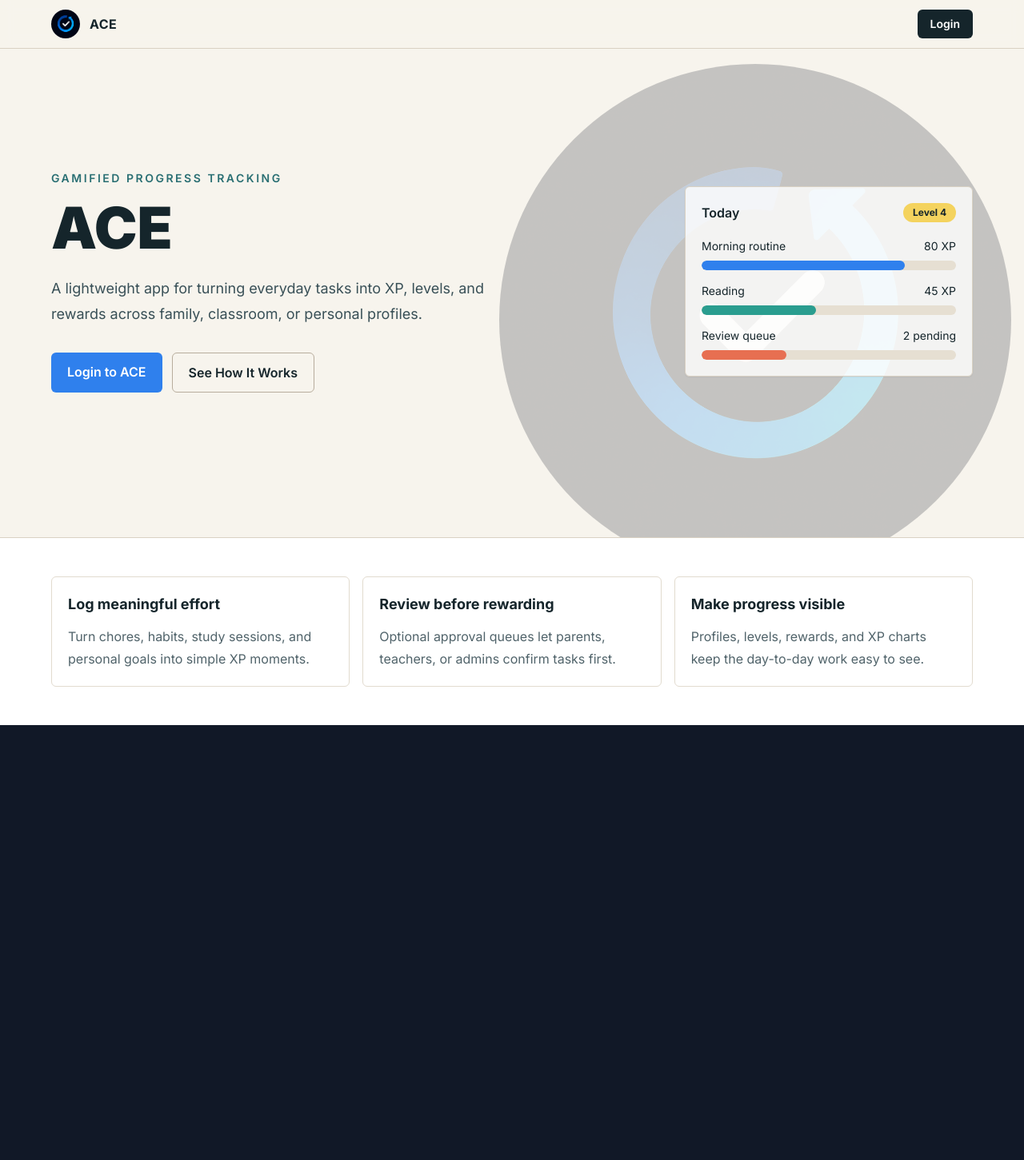
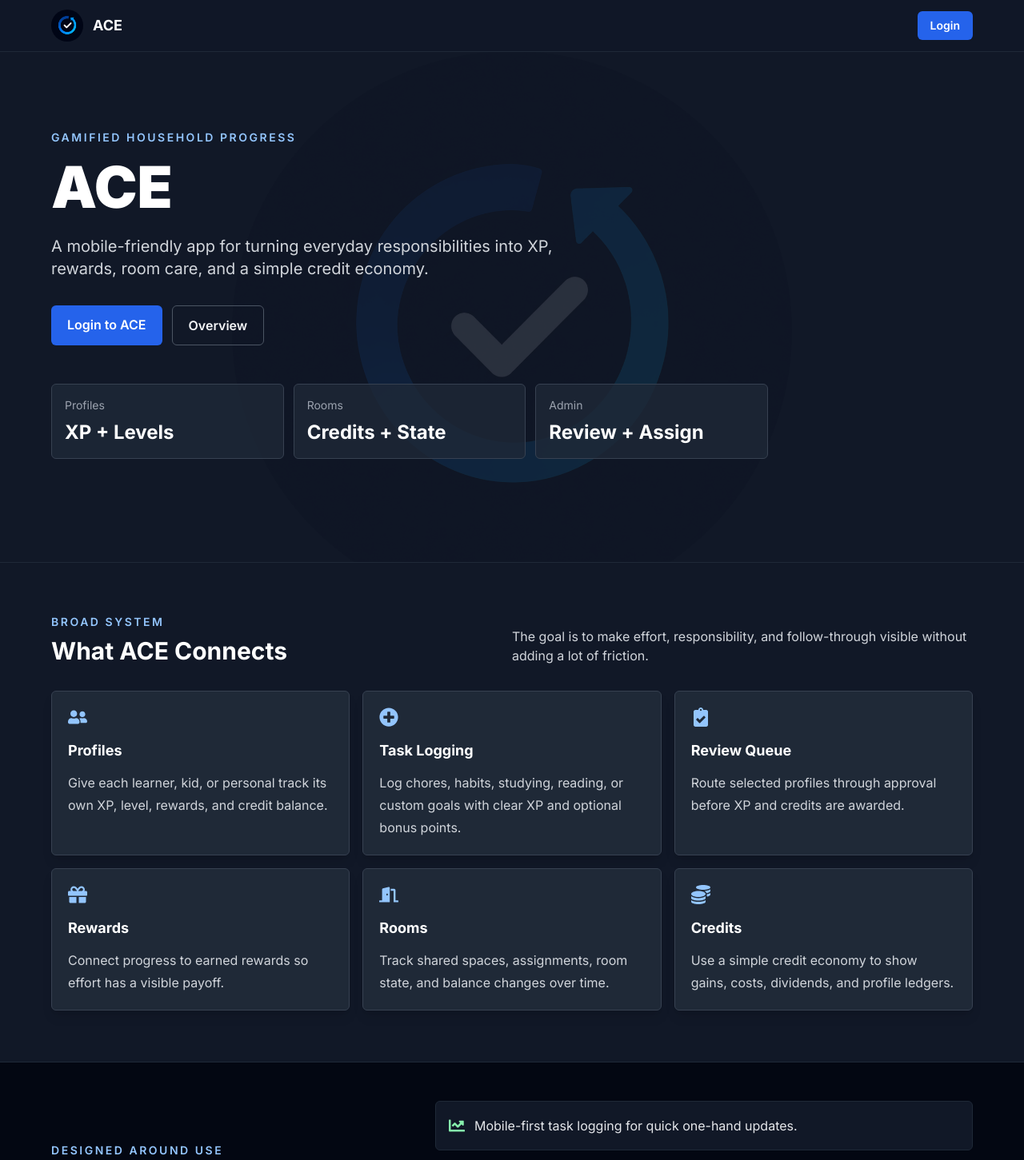
Before and after one commit to DanPace725/ace, a Next.js app: page / in a window 1280 px wide. Shown: the top 1451 px of the page at 80% size. Before the commit the page ends 907 px from the top, so only its background shows below. Built offline with nearby package versions, Linux system fonts and the light colour scheme; no server answers.

Commit message:
landing page update

```diff
--- a/app/page.tsx
+++ b/app/page.tsx
@@ -1,40 +1,66 @@
 import Image from 'next/image'
 import Link from 'next/link'
+import { FaChartLine, FaClipboardCheck, FaCoins, FaDoorOpen, FaGift, FaPlusCircle, FaUserFriends } from 'react-icons/fa'
 
-const highlights = [
+const featureGroups = [
   {
-    title: 'Log meaningful effort',
-    body: 'Turn chores, habits, study sessions, and personal goals into simple XP moments.',
+    title: 'Profiles',
+    body: 'Give each learner, kid, or personal track its own XP, level, rewards, and credit balance.',
+    icon: FaUserFriends,
   },
   {
-    title: 'Review before rewarding',
-    body: 'Optional approval queues let parents, teachers, or admins confirm tasks first.',
+    title: 'Task Logging',
+    body: 'Log chores, habits, studying, reading, or custom goals with clear XP and optional bonus points.',
+    icon: FaPlusCircle,
   },
   {
-    title: 'Make progress visible',
-    body: 'Profiles, levels, rewards, and XP charts keep the day-to-day work easy to see.',
+    title: 'Review Queue',
+    body: 'Route selected profiles through approval before XP and credits are awarded.',
+    icon: FaClipboardCheck,
   },
+  {
+    title: 'Rewards',
+    body: 'Connect progress to earned rewards so effort has a visible payoff.',
+    icon: FaGift,
+  },
+  {
+    title: 'Rooms',
+    body: 'Track shared spaces, assignments, room state, and balance changes over time.',
+    icon: FaDoorOpen,
+  },
+  {
+    title: 'Credits',
+    body: 'Use a simple credit economy to show gains, costs, dividends, and profile ledgers.',
+    icon: FaCoins,
+  },
+]
+
+const principles = [
+  'Mobile-first task logging for quick one-hand updates.',
+  'Admin tools for managing profiles, tasks, rewards, rooms, and assignments.',
+  'Progress views that separate the selected profile from whole-house stats.',
+  'A conservative credit system that can grow with more household rules over time.',
 ]
 
 export default function Home() {
   return (
-    <div className="min-h-screen bg-[#f7f4ed] text-[#15252b]">
-      <header className="fixed inset-x-0 top-0 z-30 border-b border-[#d9d1c3] bg-[#f7f4ed]/95 px-4 py-3 backdrop-blur">
+    <div className="min-h-screen bg-gray-900 text-white">
+      <header className="fixed inset-x-0 top-0 z-40 border-b border-gray-800 bg-gray-900/95 px-4 py-3 backdrop-blur">
         <nav className="mx-auto flex max-w-6xl items-center justify-between">
-          <Link href="/" className="flex items-center gap-3 font-bold tracking-wide text-[#15252b]">
+          <Link href="/" className="flex items-center gap-3 font-bold text-white">
             <Image
               src="/logo2.png"
               alt=""
-              width={36}
-              height={36}
+              width={40}
+              height={40}
               className="rounded-full"
               priority
             />
-            ACE
+            <span className="text-lg">ACE</span>
           </Link>
           <Link
             href="/login"
-            className="rounded-md bg-[#15252b] px-4 py-2 text-sm font-semibold text-white transition hover:bg-[#264653] focus:outline-none focus:ring-2 focus:ring-[#2f80ed]"
+            className="rounded-md bg-blue-600 px-4 py-2 text-sm font-semibold text-white transition hover:bg-blue-500 focus:outline-none focus:ring-2 focus:ring-blue-400"
           >
             Login
           </Link>
@@ -42,87 +68,119 @@ export default function Home() {
       </header>
 
       <main>
-        <section className="relative isolate flex min-h-[84svh] items-center overflow-hidden px-4 pb-16 pt-24">
+        <section className="relative isolate flex min-h-[88svh] items-center overflow-hidden border-b border-gray-800 px-4 pb-16 pt-24">
           <Image
             src="/logo2.png"
             alt=""
-            width={640}
-            height={640}
-            className="pointer-events-none absolute -right-28 top-20 -z-10 w-[420px] rounded-full opacity-20 sm:right-4 sm:w-[560px] lg:w-[640px]"
+            width={760}
+            height={760}
+            className="pointer-events-none absolute left-1/2 top-20 -z-10 w-[560px] -translate-x-1/2 rounded-full opacity-10 sm:top-16 sm:w-[700px]"
             priority
           />
 
-          <div className="mx-auto grid w-full max-w-6xl gap-10 lg:grid-cols-[1fr_360px] lg:items-center">
-            <div className="max-w-2xl">
-              <p className="mb-4 text-sm font-semibold uppercase tracking-[0.18em] text-[#2a6f73]">Gamified progress tracking</p>
-              <h1 className="text-5xl font-black leading-[0.98] text-[#15252b] sm:text-6xl lg:text-7xl">
+          <div className="mx-auto w-full max-w-6xl">
+            <div className="max-w-3xl">
+              <p className="mb-4 text-sm font-semibold uppercase tracking-[0.18em] text-blue-300">Gamified household progress</p>
+              <h1 className="text-5xl font-black leading-[1.02] text-white sm:text-6xl lg:text-7xl">
                 ACE
               </h1>
-              <p className="mt-6 max-w-xl text-lg leading-8 text-[#395057]">
-                A lightweight app for turning everyday tasks into XP, levels, and rewards across family, classroom, or personal profiles.
+              <p className="mt-6 max-w-2xl text-lg leading-8 text-gray-300 sm:text-xl">
+                A mobile-friendly app for turning everyday responsibilities into XP, rewards, room care, and a simple credit economy.
               </p>
               <div className="mt-8 flex flex-col gap-3 sm:flex-row">
                 <Link
                   href="/login"
-                  className="rounded-md bg-[#2f80ed] px-5 py-3 text-center font-semibold text-white transition hover:bg-[#2569c7] focus:outline-none focus:ring-2 focus:ring-[#2f80ed]"
+                  className="rounded-md bg-blue-600 px-5 py-3 text-center font-semibold text-white transition hover:bg-blue-500 focus:outline-none focus:ring-2 focus:ring-blue-400"
                 >
                   Login to ACE
                 </Link>
                 <Link
                   href="#overview"
-                  className="rounded-md border border-[#b8ad9d] px-5 py-3 text-center font-semibold text-[#15252b] transition hover:bg-white focus:outline-none focus:ring-2 focus:ring-[#2f80ed]"
+                  className="rounded-md border border-gray-600 px-5 py-3 text-center font-semibold text-gray-100 transition hover:bg-gray-800 focus:outline-none focus:ring-2 focus:ring-blue-400"
                 >
-                  See How It Works
+                  Overview
                 </Link>
               </div>
             </div>
 
-            <div className="rounded-md border border-[#d9d1c3] bg-white/80 p-5 shadow-sm">
-              <div className="mb-5 flex items-center justify-between">
-                <span className="font-semibold text-[#15252b]">Today</span>
-                <span className="rounded-full bg-[#f4d35e] px-3 py-1 text-xs font-bold text-[#15252b]">Level 4</span>
+            <div className="mt-12 grid max-w-4xl gap-3 sm:grid-cols-3">
+              <div className="rounded-md border border-gray-700 bg-gray-800/80 p-4">
+                <p className="text-sm text-gray-400">Profiles</p>
+                <p className="mt-2 text-2xl font-bold">XP + Levels</p>
               </div>
-              <div className="space-y-4">
-                <div>
-                  <div className="mb-2 flex justify-between text-sm">
-                    <span>Morning routine</span>
-                    <span>80 XP</span>
-                  </div>
-                  <div className="h-3 overflow-hidden rounded-full bg-[#e6dfd2]">
-                    <div className="h-full w-4/5 rounded-full bg-[#2f80ed]" />
-                  </div>
-                </div>
-                <div>
-                  <div className="mb-2 flex justify-between text-sm">
-                    <span>Reading</span>
-                    <span>45 XP</span>
-                  </div>
-                  <div className="h-3 overflow-hidden rounded-full bg-[#e6dfd2]">
-                    <div className="h-full w-[45%] rounded-full bg-[#2a9d8f]" />
-                  </div>
-                </div>
-                <div>
-                  <div className="mb-2 flex justify-between text-sm">
-                    <span>Review queue</span>
-                    <span>2 pending</span>
-                  </div>
-                  <div className="h-3 overflow-hidden rounded-full bg-[#e6dfd2]">
-                    <div className="h-full w-1/3 rounded-full bg-[#e76f51]" />
-                  </div>
-                </div>
+              <div className="rounded-md border border-gray-700 bg-gray-800/80 p-4">
+                <p className="text-sm text-gray-400">Rooms</p>
+                <p className="mt-2 text-2xl font-bold">Credits + State</p>
+              </div>
+              <div className="rounded-md border border-gray-700 bg-gray-800/80 p-4">
+                <p className="text-sm text-gray-400">Admin</p>
+                <p className="mt-2 text-2xl font-bold">Review + Assign</p>
               </div>
             </div>
           </div>
         </section>
 
-        <section id="overview" className="border-t border-[#d9d1c3] bg-white px-4 py-12">
-          <div className="mx-auto grid max-w-6xl gap-4 sm:grid-cols-3">
-            {highlights.map((highlight) => (
-              <article key={highlight.title} className="rounded-md border border-[#e2dbcf] p-5">
-                <h2 className="text-lg font-bold text-[#15252b]">{highlight.title}</h2>
-                <p className="mt-3 leading-7 text-[#50636a]">{highlight.body}</p>
-              </article>
-            ))}
+        <section id="overview" className="px-4 py-12 sm:py-16">
+          <div className="mx-auto max-w-6xl">
+            <div className="mb-8 flex flex-col gap-2 sm:flex-row sm:items-end sm:justify-between">
+              <div>
+                <p className="text-sm font-semibold uppercase tracking-[0.18em] text-blue-300">Broad system</p>
+                <h2 className="mt-2 text-3xl font-bold text-white">What ACE Connects</h2>
+              </div>
+              <p className="max-w-xl text-gray-300">
+                The goal is to make effort, responsibility, and follow-through visible without adding a lot of friction.
+              </p>
+            </div>
+
+            <div className="grid gap-4 sm:grid-cols-2 lg:grid-cols-3">
+              {featureGroups.map((feature) => {
+                const Icon = feature.icon
+
+                return (
+                  <article key={feature.title} className="rounded-md border border-gray-700 bg-gray-800 p-5 shadow-lg">
+                    <Icon className="mb-4 h-6 w-6 text-blue-300" aria-hidden="true" />
+                    <h3 className="text-lg font-bold text-white">{feature.title}</h3>
+                    <p className="mt-3 leading-7 text-gray-300">{feature.body}</p>
+                  </article>
+                )
+              })}
+            </div>
+          </div>
+        </section>
+
+        <section className="border-y border-gray-800 bg-gray-950 px-4 py-12">
+          <div className="mx-auto grid max-w-6xl gap-8 lg:grid-cols-[0.8fr_1.2fr] lg:items-center">
+            <div>
+              <p className="text-sm font-semibold uppercase tracking-[0.18em] text-blue-300">Designed around use</p>
+              <h2 className="mt-2 text-3xl font-bold text-white">Small logs, bigger patterns</h2>
+              <p className="mt-4 leading-8 text-gray-300">
+                ACE is meant to be quick enough for daily use while still leaving a useful trail: what got done, what needs review, how profiles are progressing, and how room credits are moving.
+              </p>
+            </div>
+
+            <div className="grid gap-3">
+              {principles.map((principle) => (
+                <div key={principle} className="flex gap-3 rounded-md border border-gray-800 bg-gray-900 p-4">
+                  <FaChartLine className="mt-1 h-5 w-5 shrink-0 text-green-300" aria-hidden="true" />
+                  <p className="leading-7 text-gray-200">{principle}</p>
+                </div>
+              ))}
+            </div>
+          </div>
+        </section>
+
+        <section className="px-4 py-12 sm:py-16">
+          <div className="mx-auto flex max-w-6xl flex-col gap-5 rounded-md border border-gray-700 bg-gray-800 p-5 sm:flex-row sm:items-center sm:justify-between sm:p-6">
+            <div>
+              <p className="text-sm text-gray-400">Already set up?</p>
+              <h2 className="mt-1 text-2xl font-bold text-white">Go straight to your profiles, rooms, rewards, and admin tools.</h2>
+            </div>
+            <Link
+              href="/login"
+              className="rounded-md bg-blue-600 px-5 py-3 text-center font-semibold text-white transition hover:bg-blue-500 focus:outline-none focus:ring-2 focus:ring-blue-400"
+            >
+              Login
+            </Link>
           </div>
         </section>
       </main>
```
